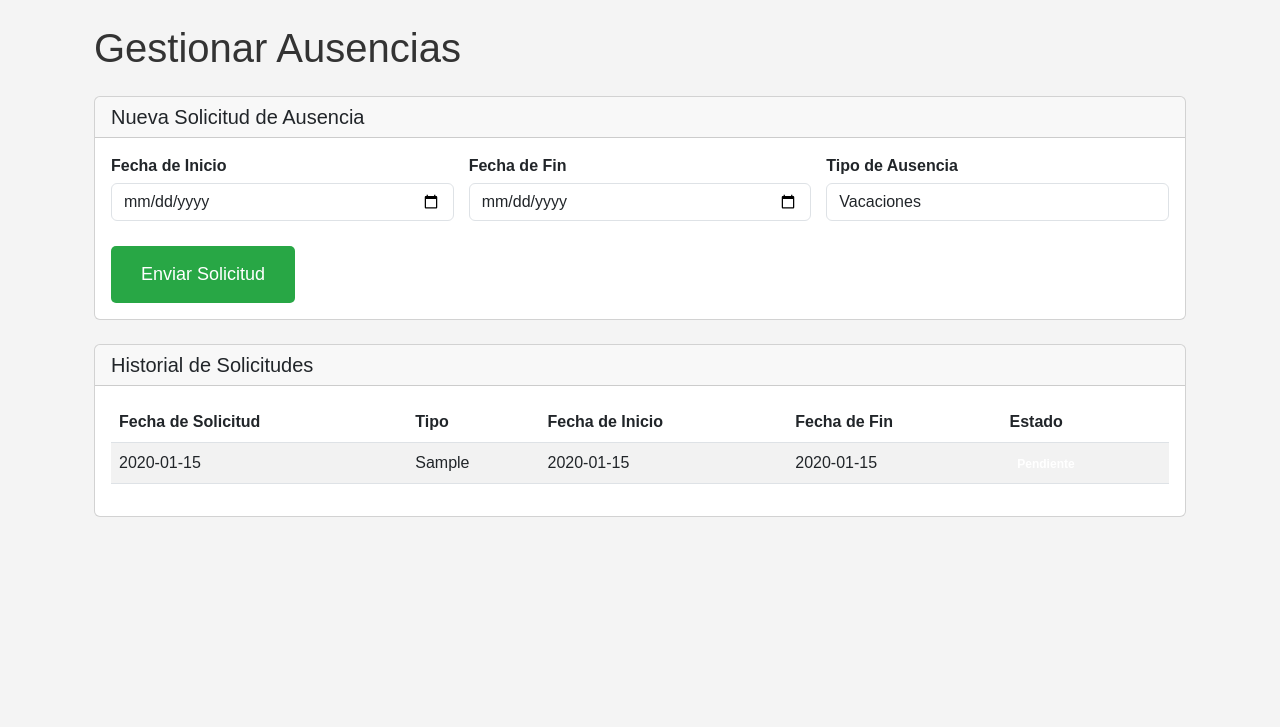
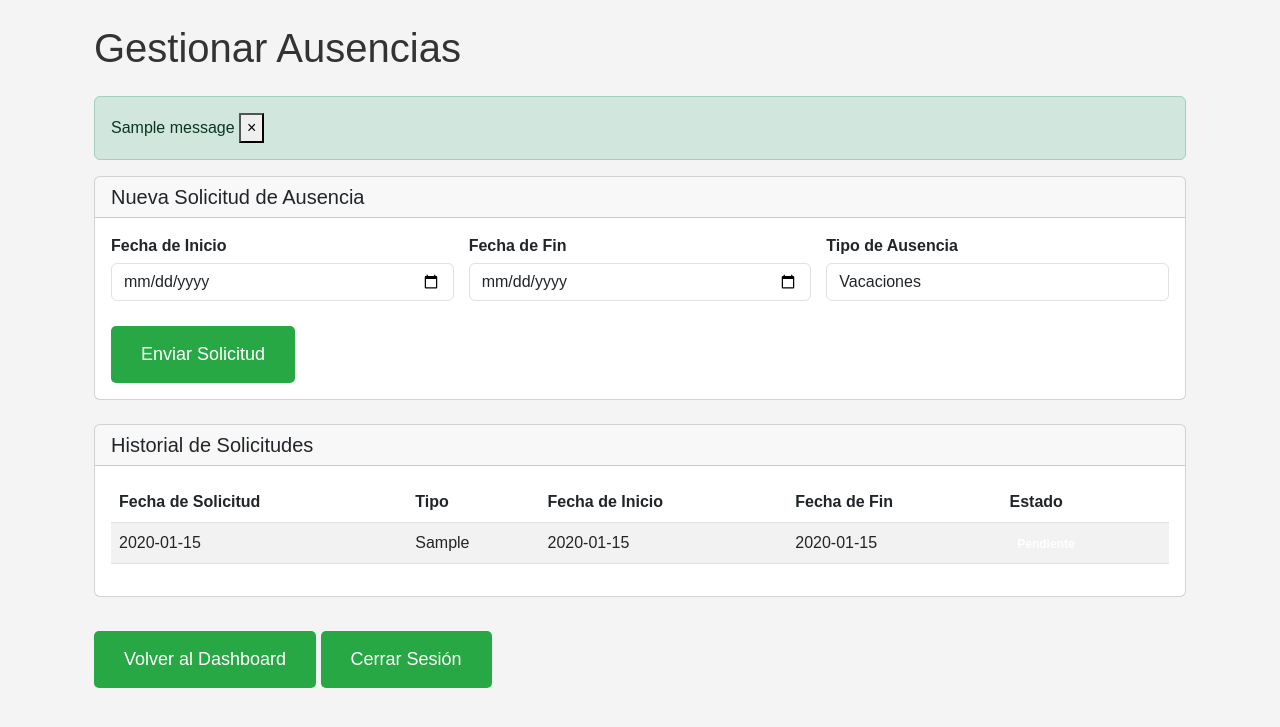
Before and after one commit to Juliodkm/sistema-asistencia, a Flask app: page /leave in a window 1280 px wide. Shown: the part 56-783 px from the top of the page. Run offline with Flask 3, Linux system fonts and the light colour scheme; a user stored in the database is signed in; tables that the repository leaves empty hold one stand-in row (values such as "Sample post"); one stand-in notice (Sample message) is shown.

Commit message:
fix(ui): Añade mensajes flash y navegación a la página de ausencias

```diff
--- a/app/templates/dashboard/leave.html
+++ b/app/templates/dashboard/leave.html
@@ -3,6 +3,22 @@
 {% block content %}
 <div class="container">
     <h1 class="my-4">Gestionar Ausencias</h1>
+
+    {# Bloque para mostrar mensajes emergentes (flash messages) #}
+    {% with messages = get_flashed_messages(with_categories=true) %}
+        {% if messages %}
+            <div class="flashes">
+                {% for category, message in messages %}
+                    <div class="alert alert-{{ category }} alert-dismissible fade show" role="alert">
+                        {{ message }}
+                        <button type="button" class="close" data-dismiss="alert" aria-label="Close">
+                            <span aria-hidden="true">&times;</span>
+                        </button>
+                    </div>
+                {% endfor %}
+            </div>
+        {% endif %}
+    {% endwith %}
 
     <!-- Formulario de Solicitud de Ausencia -->
     <div class="card mb-4">
@@ -80,5 +96,12 @@
             </div>
         </div>
     </div>
+
+    {# Botones de Navegación #}
+    <div class="mt-4">
+        <a href="{{ url_for('dashboard.dashboard') }}" class="btn btn-secondary">Volver al Dashboard</a>
+        <a href="{{ url_for('auth.logout') }}" class="btn btn-outline-danger">Cerrar Sesión</a>
+    </div>
+
 </div>
 {% endblock %}
```
